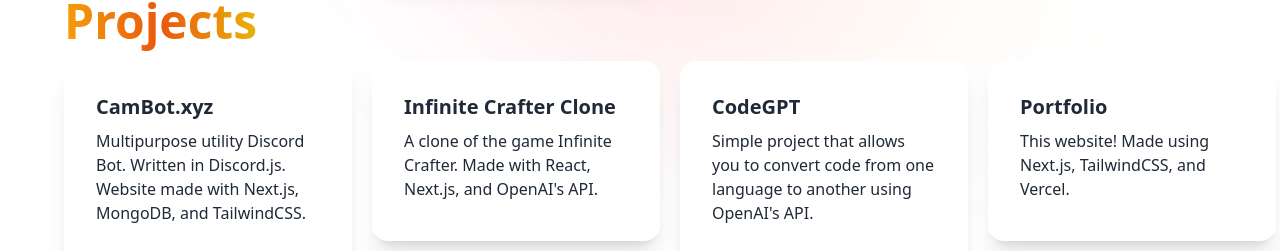
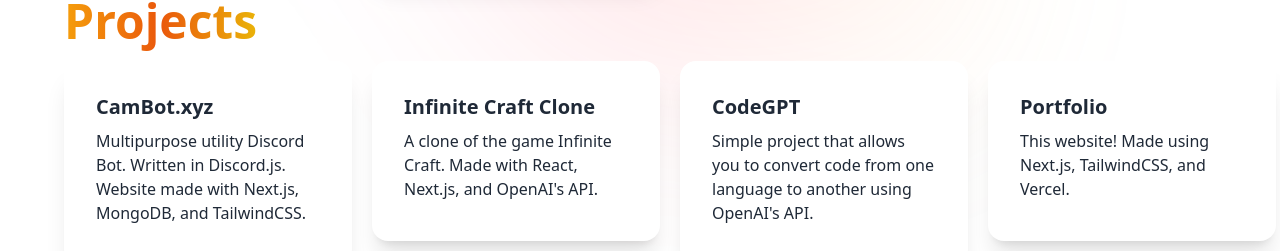
Before and after one commit to jtljrdn/portfolio, a Next.js app: page / in a window 1280 px wide. Shown: the part 816-1067 px from the top of the page. Built offline with nearby package versions, Linux system fonts and the light colour scheme.

Commit message:
Update game name and link in Card component

```diff
--- a/app/page.jsx
+++ b/app/page.jsx
@@ -82,9 +82,9 @@
           picture={false}
         />
         <Card
-          name="Infinite Crafter Clone"
-          data="A clone of the game Infinite Crafter. Made with React, Next.js, and OpenAI's API."
-          link="https://infinite-crafter-clone.vercel.app"
+          name="Infinite Craft Clone"
+          data="A clone of the game Infinite Craft. Made with React, Next.js, and OpenAI's API."
+          link="https://infinite-craft-clone.vercel.app/"
           picture={false}
         />
         <Card
```
